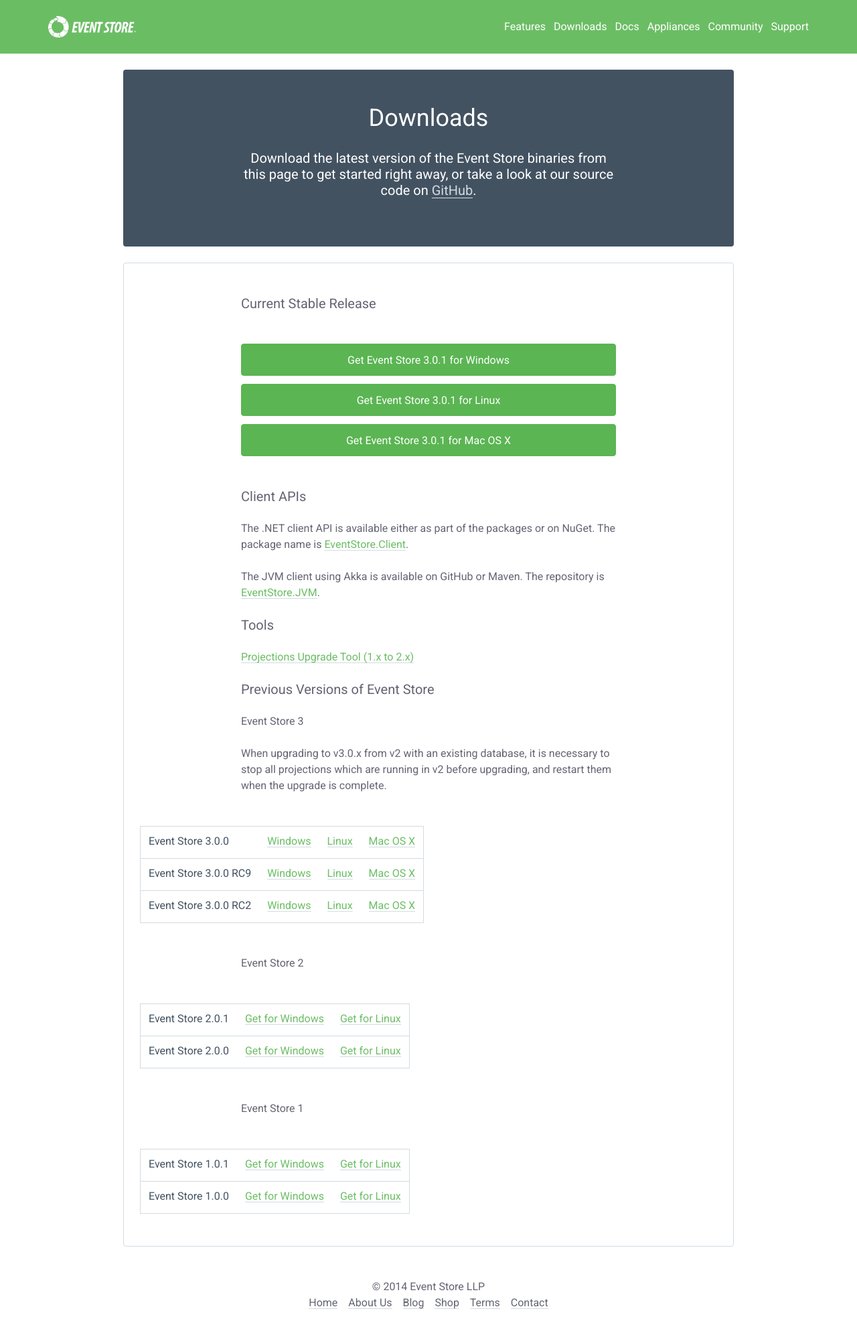
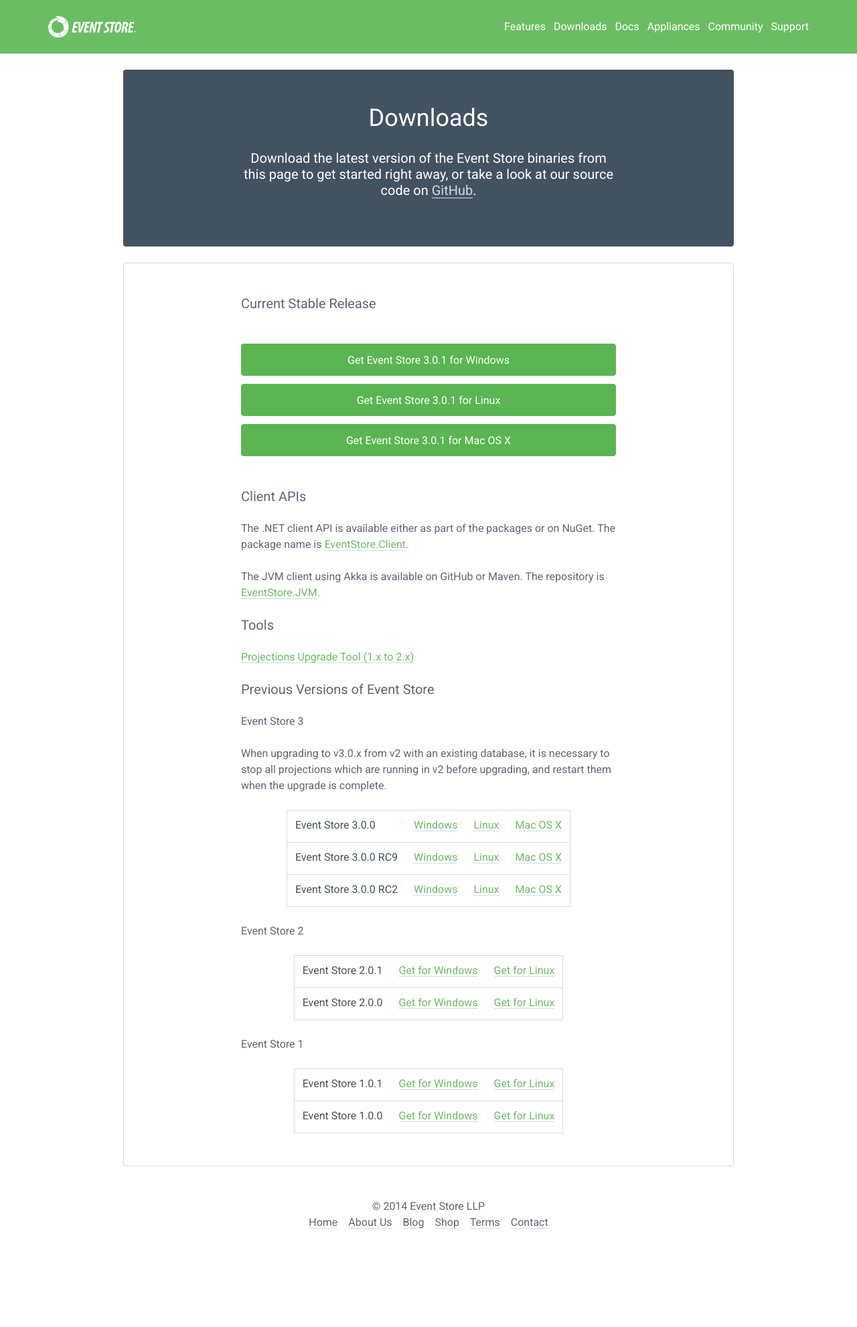
Before and after one commit to sandboxorg/geteventstore.com, a Jekyll site: the page built from downloads/index.html, in a window 1280 px wide. Shown: the whole page at 67% size. Built offline with Jekyll 4.4.1, drawn with Linux system fonts in a browser that asks for light colours; nearby versions of some CDN libraries; Markdown is read by kramdown in place of the engine named in the settings; after the commit the page ends 1861 px from its top, so only the background shows below that.

Commit message:
Changed table layout

```diff
--- a/_sass/_base.scss
+++ b/_sass/_base.scss
@@ -104,11 +104,8 @@ pre {
 }
 
 table {
-    -moz-box-sizing: border-box;
-         box-sizing: border-box;
-    display: inline-block;
     max-width: 100%;
-    overflow-x: auto;
+    overflow: auto;
     margin: 1.5rem auto;
     border-right: 1px solid $grey-light;
     border-left: 1px solid $grey-light;
```
Also changed, not shown: css/main6.css.
